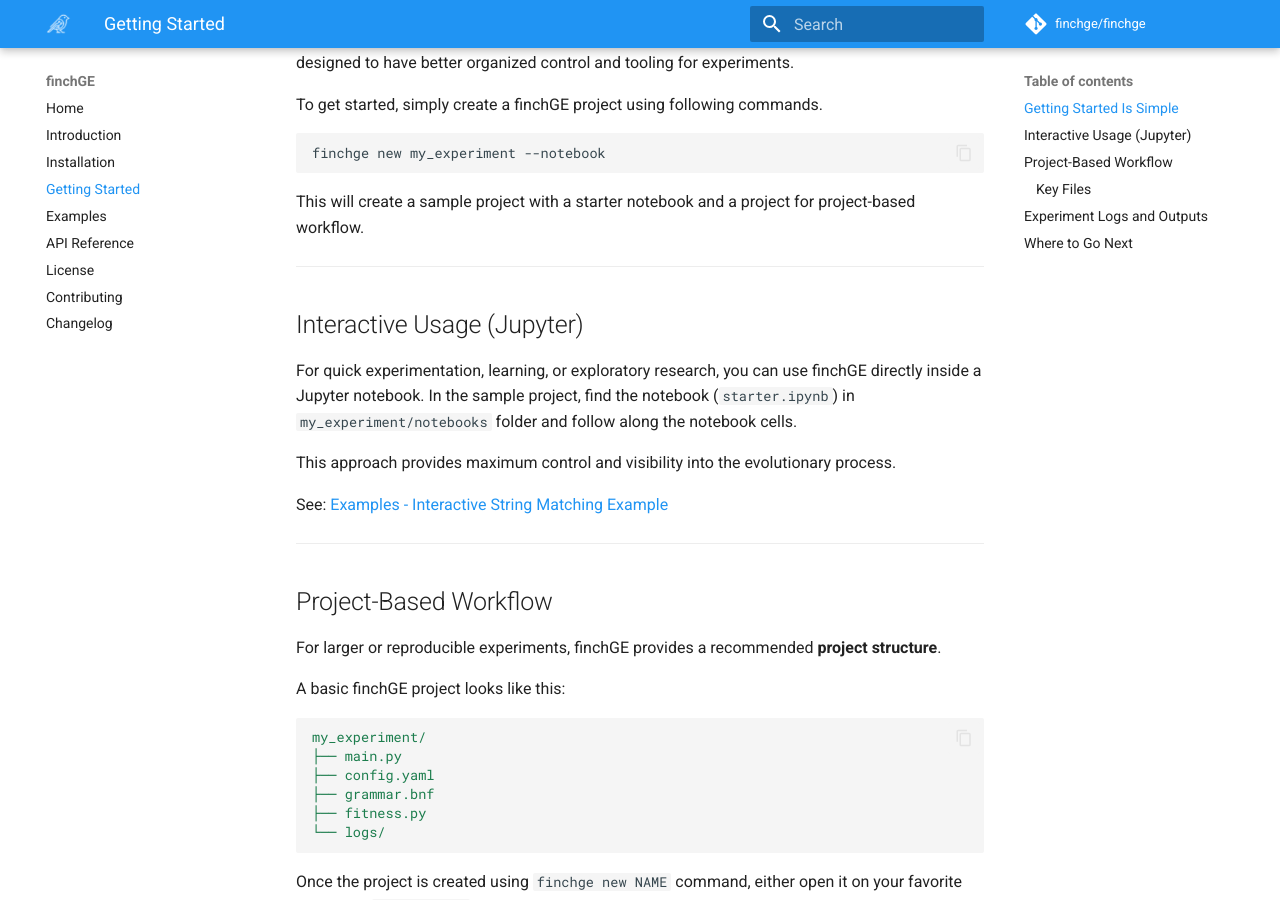
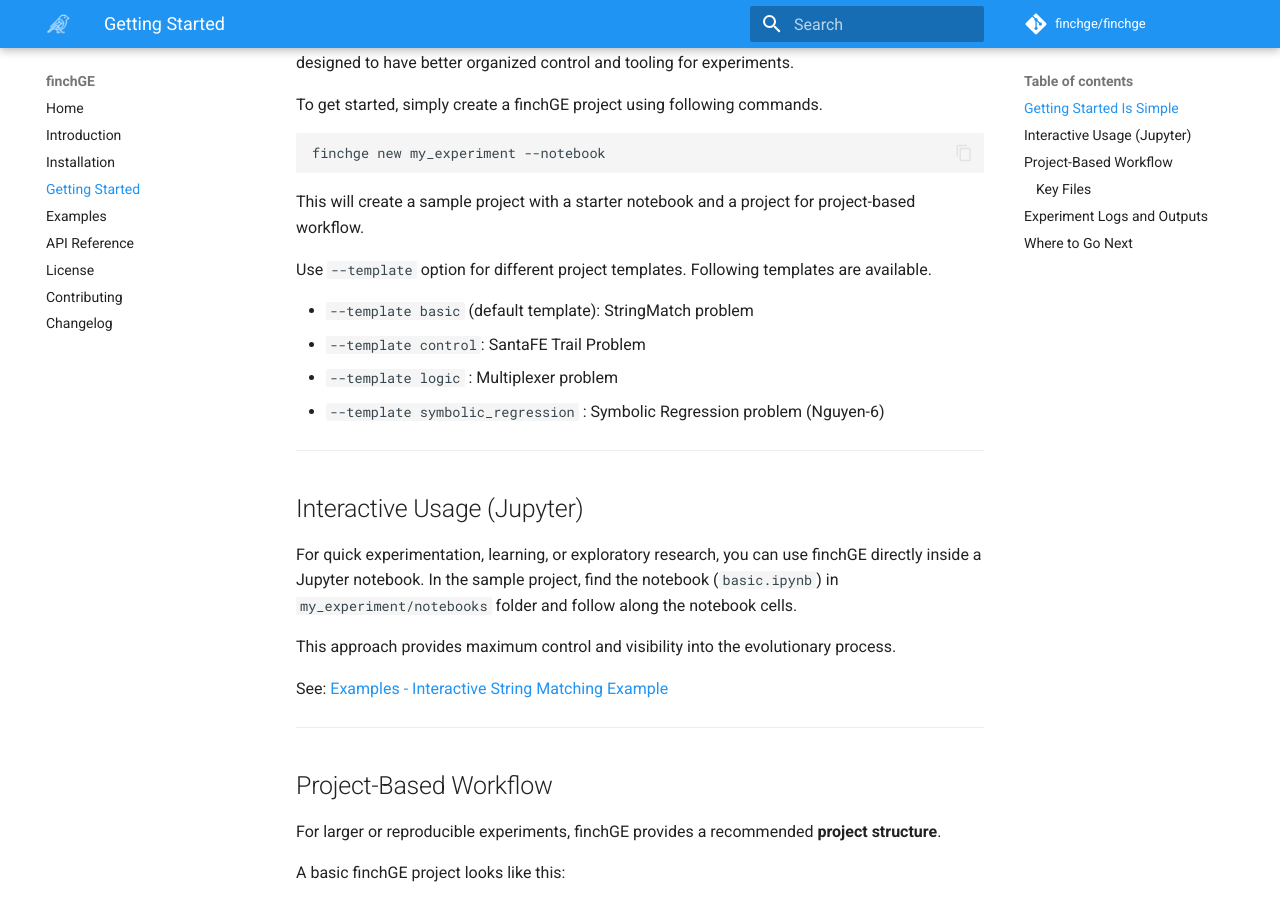
Before and after one commit to darshanz/finchge, an MkDocs documentation site: the page built from docs/getting_started.md, in a window 1280 px wide and 900 px high, scrolled down 440 px. Built offline with MkDocs 1.6.1 and Material for MkDocs 9.7.7, drawn with Linux system fonts in a browser that asks for light colours; comment, search, counter and statistics services are not loaded; the version menu is left out.

Commit message:
docs: updated getting started to include new templates in CLI

````diff
--- a/docs/getting_started.md
+++ b/docs/getting_started.md
@@ -21,13 +21,21 @@ finchge new my_experiment --notebook
 
 This will create a sample project with a starter notebook and a project for project-based workflow.
 
+Use `--template` option for different project templates. Following templates are available.
+
+- `--template basic`  (default template): StringMatch problem
+- `--template control`: SantaFE Trail Problem
+- `--template logic`  : Multiplexer problem
+- `--template symbolic_regression`  : Symbolic Regression problem (Nguyen-6)
+
+
 ---
 
 
 ## Interactive Usage (Jupyter)
 
 For quick experimentation, learning, or exploratory research, you can use finchGE
-directly inside a Jupyter notebook. In the sample project, find the notebook (```starter.ipynb```) in ```my_experiment/notebooks``` folder and follow along the notebook cells.
+directly inside a Jupyter notebook. In the sample project, find the notebook (```basic.ipynb```) in ```my_experiment/notebooks``` folder and follow along the notebook cells.
 
 This approach provides maximum control and visibility into the evolutionary process.
 
````
Also changed, not shown: docs/examples.md (+1 -1 lines).
